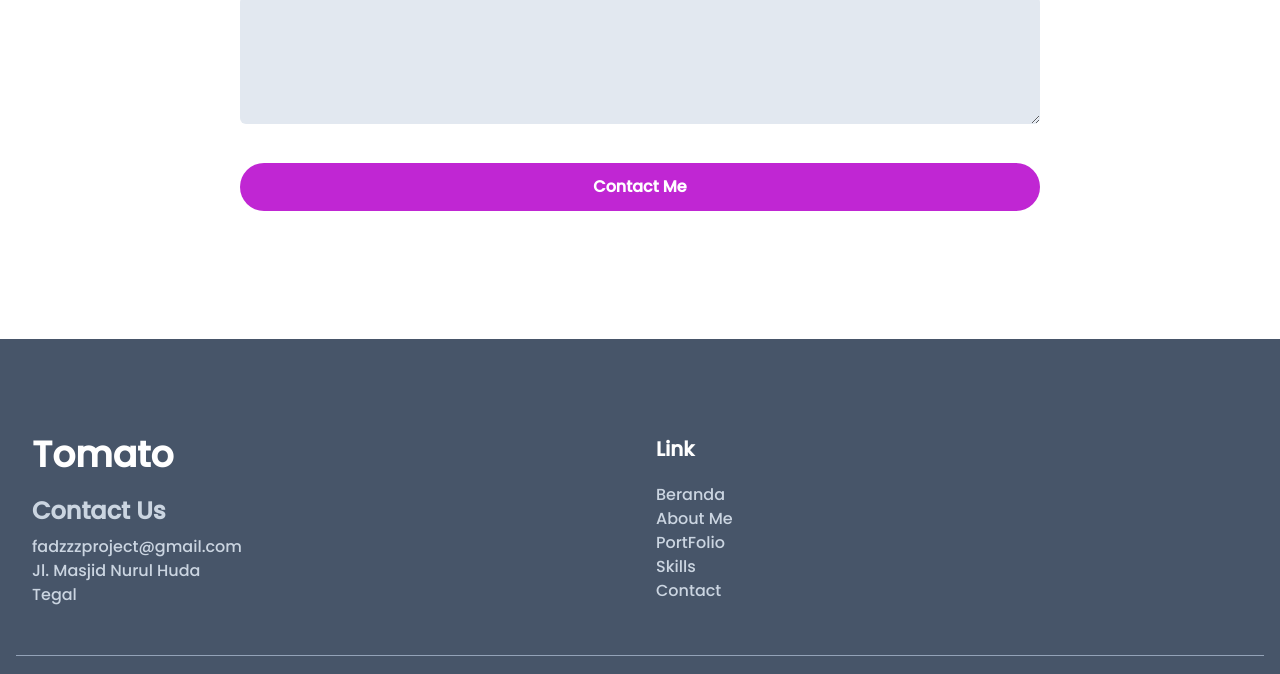
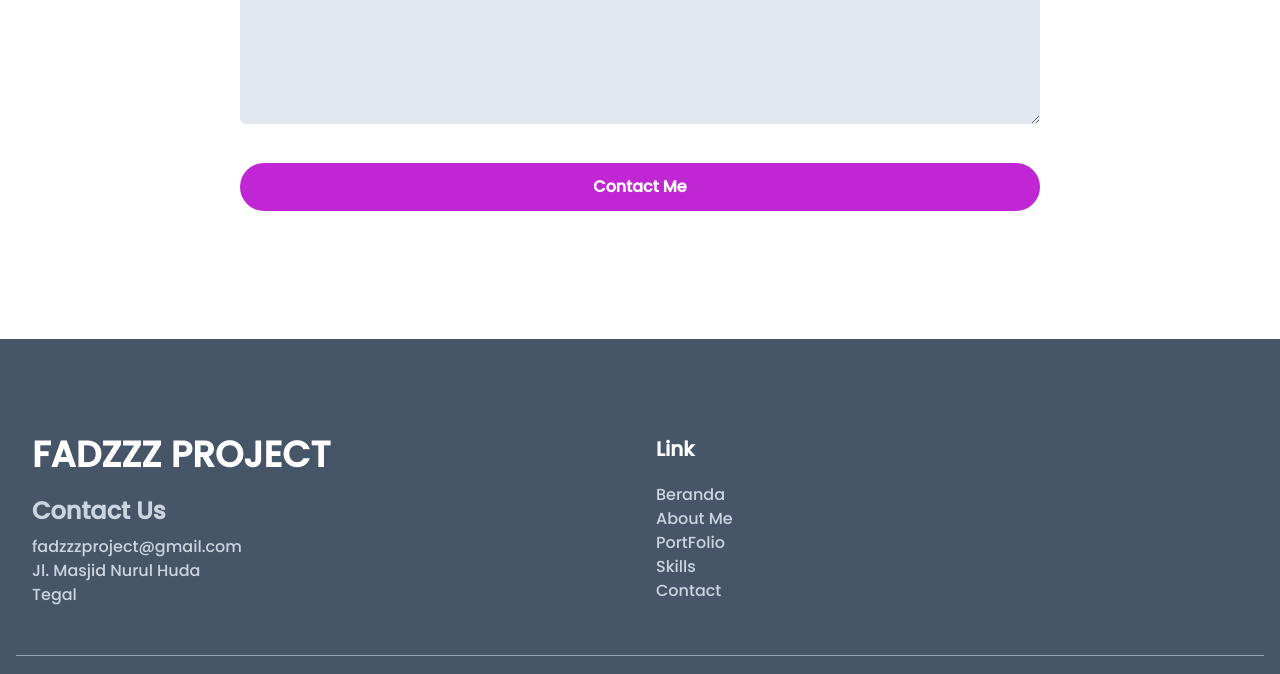
Before and after one commit to xdlyy404/prt, a website: page index.html in a window 1280 px wide. Shown: the part 2976-3650 px from the top of the page. Drawn offline with Linux system fonts and the light colour scheme.

Commit message:
Add files via upload

```diff
--- a/index.html
+++ b/index.html
@@ -180,7 +180,7 @@
             <div class="container">
                 <div class="flex flex-wrap justify-center">
                     <div class="w-full px-4 mb-12 text-slate-300 font-medium md:w-1/2 md:mx-auto">
-                        <h2 class="font-bold text-4xl text-white mb-5">Tomato</h2>
+                        <h2 class="font-bold text-4xl text-white mb-5">FADZZZ PROJECT</h2>
                         <h3 class="font-bold text-2xl mb-2">Contact Us</h3>
                         <p>fadzzzproject@gmail.com</p>
                         <p>Jl. Masjid Nurul Huda</p>
```
